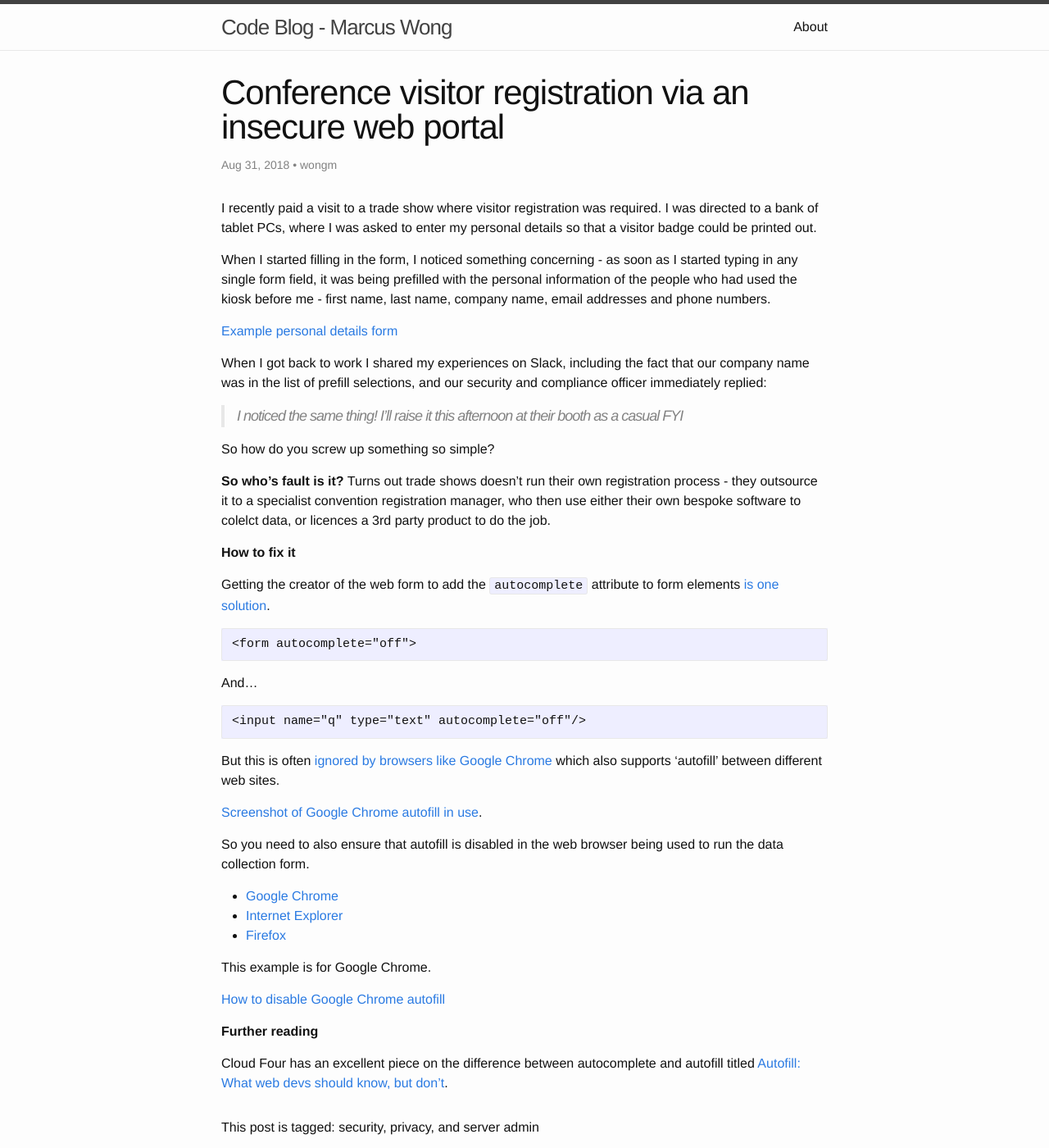
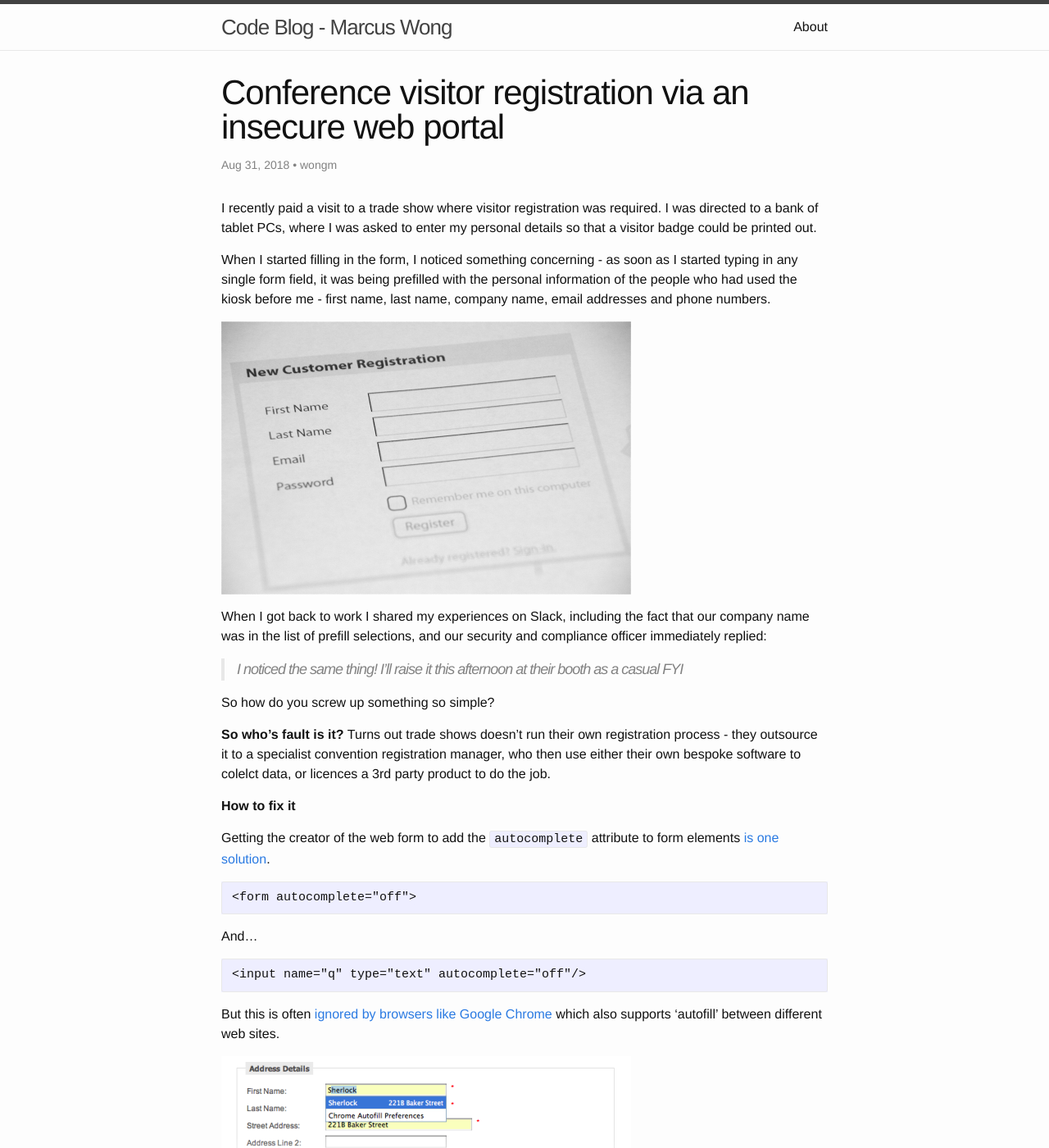
Before and after one commit to wongm/wongm.github.io, a Jekyll site: the page built from _posts/2018-08-31-conference-visitor-registration-insecure-web-kiosk.md, in a window 1280 px wide and 1400 px high. Shown: the whole window at 82% size. Built offline with Jekyll 4.4.1, drawn with Linux system fonts in a browser that asks for light colours.

Commit message:
Fix images

```diff
--- a/_posts/2018-08-31-conference-visitor-registration-insecure-web-kiosk.md
+++ b/_posts/2018-08-31-conference-visitor-registration-insecure-web-kiosk.md
@@ -9,7 +9,7 @@ I recently paid a visit to a trade show where visitor registration was required.
 
 When I started filling in the form, I noticed something concerning - as soon as I started typing in any single form field, it was being prefilled with the personal information of the people who had used the kiosk before me - first name, last name, company name, email addresses and phone numbers.
 
-[Example personal details form]({{ site.url }}/images/upload.wikimedia.org PT015-_Figure_6.5_(3978882756).png)
+<img src="{{ site.url }}/images/upload.wikimedia.org PT015-_Figure_6.5_(3978882756).png" alt="Example personal details form" />
 
 When I got back to work I shared my experiences on Slack, including the fact that our company name was in the list of prefill selections, and our security and compliance officer immediately replied:
 
@@ -36,7 +36,7 @@ And...
 
 But this is often [ignored by browsers like Google Chrome](https://webscripts.softpedia.com/blog/Chrome-34-Seeks-to-Save-All-Your-Passwords-436693.shtml) which also supports 'autofill' between different web sites.
 
-[Screenshot of Google Chrome autofill in use]({{ site.url }}/images/webmasters.googleblog.com Sherlock Screenshot.png).
+<img src="{{ site.url }}/images/webmasters.googleblog.com Sherlock Screenshot.png" alt="Screenshot of Google Chrome autofill in use" />
 
 So you need to also ensure that autofill is disabled in the web browser being used to run the data collection form.
 
@@ -46,7 +46,7 @@ So you need to also ensure that autofill is disabled in the web browser being us
 
 This example is for Google Chrome.
 
-[How to disable Google Chrome autofill]({{ site.url }}/images/wikihow Manage-Passwords-and-Autofill-Settings-on-Google-Chrome-Step-4.jpg)
+<img src="{{ site.url }}/images/wikihow Manage-Passwords-and-Autofill-Settings-on-Google-Chrome-Step-4.jpg" alt="How to disable Google Chrome autofill" />
 
 **Further reading**
 
```
